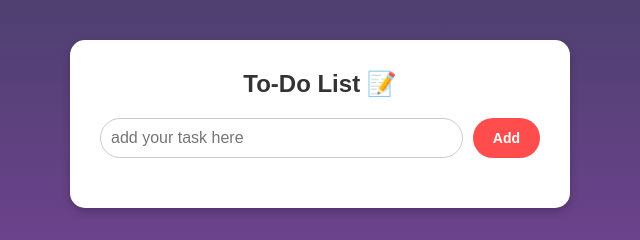
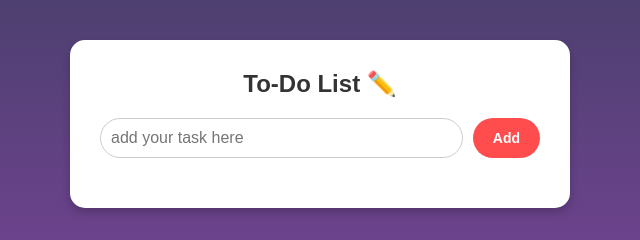
Before and after one commit to lohreddyk/To-Do-List, a plain HTML site: page index.html in a window 1280 px wide. Shown: the part 276-516 px from the top of the page, 320-960 px from the left. Drawn offline with Linux system fonts and the light colour scheme.

Commit message:
Update index.html

```diff
--- a/index.html
+++ b/index.html
@@ -8,7 +8,7 @@
 </head>
 <body>
     <div class="container">
-        <h1>To-Do List 📝</h1>
+        <h1>To-Do List ✏️</h1>
         <div class="input-section">
             <input type="text" id="taskInput" placeholder="add your task here">
             <button onclick="addTask()">Add</button>
```
